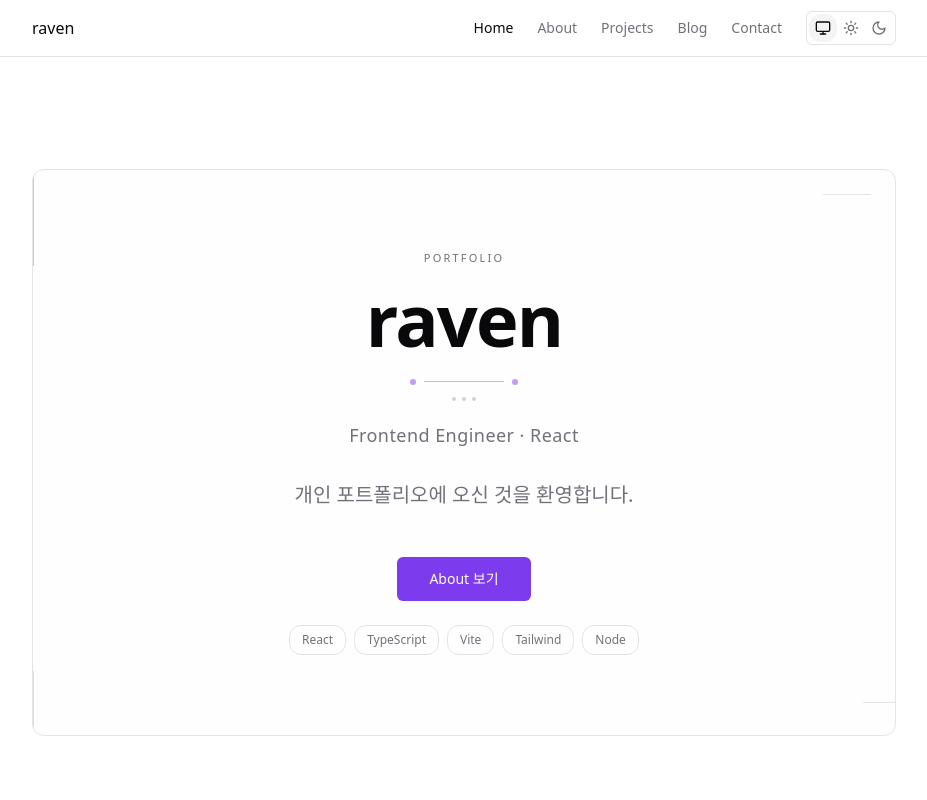
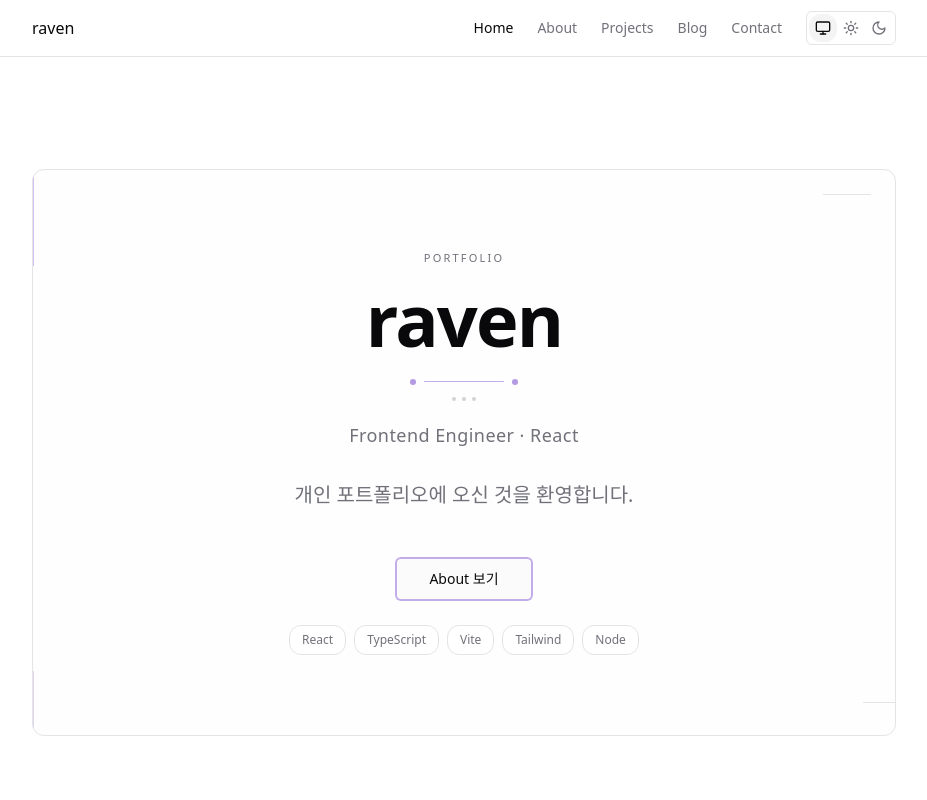
Before and after one commit to oobg/site, a React (Vite) app: page / in a window 1280 px wide. Shown: the top 800 px of the page, without its empty margins (176-1103 px from the left). Built offline with nearby package versions, Linux system fonts and the light colour scheme; a web font is replaced by a local one.

Commit message:
style: UI 일관성 개선을 위해 컬러 변수와 버튼 스타일 수정
- 시각적 조화를 개선하기 위해 index.css의 primary 및 accent 컬러 변수를 조정함
- HomePage의 버튼 컴포넌트에 outline variant를 추가하고 hover 스타일을 개선함

```diff
--- a/src/index.css
+++ b/src/index.css
@@ -12,19 +12,19 @@
     --card-foreground: 240 10% 3.9%;
     --popover: 0 0% 100%;
     --popover-foreground: 240 10% 3.9%;
-    --primary: 262 83% 58%;
+    --primary: 262 58% 50%;
     --primary-foreground: 0 0% 100%;
     --secondary: 240 4.8% 95.9%;
     --secondary-foreground: 240 5.9% 10%;
     --muted: 240 4.8% 95.9%;
     --muted-foreground: 240 3.8% 46.1%;
-    --accent: 262 83% 58%;
+    --accent: 262 58% 50%;
     --accent-foreground: 0 0% 100%;
     --destructive: 0 84.2% 60.2%;
     --destructive-foreground: 0 0% 98%;
     --border: 240 5.9% 90%;
     --input: 240 5.9% 90%;
-    --ring: 262 83% 58%;
+    --ring: 262 58% 50%;
     --radius: 0.75rem;
   }
 
@@ -35,19 +35,19 @@
     --card-foreground: 0 0% 98%;
     --popover: 240 10% 3.9%;
     --popover-foreground: 0 0% 98%;
-    --primary: 263 70% 50%;
+    --primary: 263 55% 54%;
     --primary-foreground: 0 0% 100%;
     --secondary: 240 3.7% 15.9%;
     --secondary-foreground: 0 0% 98%;
     --muted: 240 3.7% 15.9%;
     --muted-foreground: 240 5% 64.9%;
-    --accent: 263 70% 50%;
+    --accent: 263 55% 54%;
     --accent-foreground: 0 0% 100%;
     --destructive: 0 62.8% 30.6%;
     --destructive-foreground: 0 0% 98%;
     --border: 240 3.7% 15.9%;
     --input: 240 3.7% 15.9%;
-    --ring: 263 70% 50%;
+    --ring: 263 55% 54%;
   }
 }
 
--- a/src/pages/home/index.tsx
+++ b/src/pages/home/index.tsx
@@ -231,7 +231,12 @@ export function HomePage() {
               transition={{ duration: 0.28, ease: 'easeOut', delay: 0.24 }}
               className="mt-10 flex flex-col items-center gap-6 md:mt-12"
             >
-              <Button asChild size="lg">
+              <Button
+                asChild
+                size="lg"
+                variant="outline"
+                className="border-2 border-primary/40 bg-muted/30 text-foreground transition-colors hover:border-primary hover:bg-muted/50 hover:text-foreground"
+              >
                 <Link to={ROUTES.ABOUT}>{welcomeSections.intro.cta}</Link>
               </Button>
               <div className="flex flex-wrap justify-center gap-2">
```
